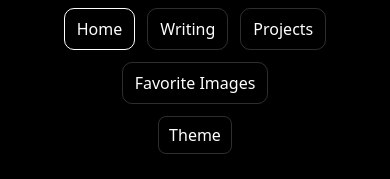
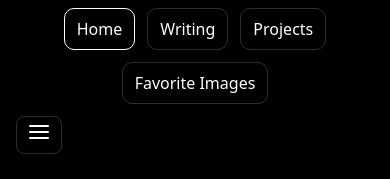
Before and after one commit to ryanduan02/website, a React (Vite) app: page / in a window 390 px wide. Shown: the top 179 px of the page. Built offline with nearby package versions, Linux system fonts and the light colour scheme.

Commit message:
add menu for mobile

```diff
--- a/src/App.css
+++ b/src/App.css
@@ -21,21 +21,112 @@
   margin-bottom: 16px;
 }
 
+.tabTrailing {
+  display: inline-flex;
+  align-items: center;
+  position: relative;
+}
+
+.mobileMenuButton {
+  display: none;
+  background: transparent;
+  border: 1px solid var(--border);
+  padding: 8px 12px;
+  border-radius: 8px;
+  cursor: pointer;
+  color: var(--text);
+}
+
+.mobileMenuButton:hover {
+  border-color: var(--text);
+}
+
+.hamburgerIcon {
+  display: flex;
+  flex-direction: column;
+  gap: 4px;
+  width: 20px;
+  height: 20px;
+}
+
+.hamburgerIcon span {
+  display: block;
+  width: 100%;
+  height: 2px;
+  background-color: var(--text);
+  border-radius: 1px;
+}
+
+.mobileMenu {
+  display: none;
+  position: absolute;
+  top: 100%;
+  right: 0;
+  margin-top: 8px;
+  background: var(--bg);
+  border: 1px solid var(--border);
+  border-radius: 8px;
+  min-width: 180px;
+  padding: 8px;
+  flex-direction: column;
+  gap: 0;
+  z-index: 100;
+}
+
+.mobileMenu.mobileMenuOpen {
+  display: flex;
+}
+
+.mobileMenuItem {
+  padding: 10px 12px;
+  border-radius: 6px;
+  border: 1px solid transparent;
+  background: transparent;
+  color: var(--text);
+  cursor: pointer;
+  text-align: left;
+  font: inherit;
+}
+
+.mobileMenuItem:hover {
+  border-color: var(--border);
+}
+
+.mobileMenuDivider {
+  height: 1px;
+  background-color: var(--border);
+  margin: 4px 0;
+}
+
+.desktopMenu {
+  display: inline-flex;
+  align-items: center;
+}
+
 @media (max-width: 639px) {
   .tabHeader {
-    flex-direction: column;
-    align-items: stretch;
+    flex-direction: row;
+    justify-content: space-between;
+    align-items: center;
   }
 
   .tabList {
-    width: 100%;
+    width: auto;
     justify-content: center;
   }
 
   .tabTrailing {
-    width: 100%;
-    flex-direction: column;
-    justify-content: center;
+    display: flex;
+    align-items: center;
+    gap: 0;
+  }
+
+  .mobileMenuButton {
+    display: block;
+  }
+
+  .desktopMenu {
+    display: none;
   }
 }
 
@@ -67,11 +158,6 @@
 .tab:focus-visible {
   outline: 2px solid var(--text);
   outline-offset: 2px;
-}
-
-.tabTrailing {
-  display: inline-flex;
-  align-items: center;
 }
 
 .themeToggle {
--- a/src/App.tsx
+++ b/src/App.tsx
@@ -11,7 +11,9 @@ import type { TabConfig, TabId } from "./types/tabs";
 
 export default function App() {
   const [theme, setTheme] = React.useState<"dark" | "light">("dark");
+  const [mobileMenuOpen, setMobileMenuOpen] = React.useState(false);
   const themeMenuRef = React.useRef<HTMLDetailsElement | null>(null);
+  const mobileMenuRef = React.useRef<HTMLDivElement | null>(null);
 
   React.useEffect(() => {
     document.documentElement.setAttribute("data-theme", theme);
@@ -19,18 +21,30 @@ export default function App() {
 
   React.useEffect(() => {
     function onPointerDown(e: PointerEvent) {
+      // Close theme menu if clicking outside
       const menu = themeMenuRef.current;
-      if (!menu || !menu.open) return;
+      if (menu && menu.open) {
         const target = e.target;
-      if (target instanceof Node && menu.contains(target)) return;
+        if (target instanceof Node && !menu.contains(target)) {
           menu.open = false;
+        }
+      }
+
+      // Close mobile menu if clicking outside
+      const mobileMenu = mobileMenuRef.current;
+      if (mobileMenuOpen && mobileMenu) {
+        const target = e.target;
+        if (target instanceof Node && !mobileMenu.contains(target)) {
+          setMobileMenuOpen(false);
+        }
+      }
     }
 
     document.addEventListener("pointerdown", onPointerDown);
     return () => {
       document.removeEventListener("pointerdown", onPointerDown);
     };
-  }, []);
+  }, [mobileMenuOpen]);
 
   const tabs: TabConfig[] = React.useMemo(
     () => [
@@ -82,6 +96,65 @@ export default function App() {
         onChange={onTabChange}
         ariaLabel="Site sections"
         trailing={
+          <>
+            <button
+              className="mobileMenuButton"
+              onClick={() => setMobileMenuOpen(!mobileMenuOpen)}
+              aria-label="Toggle menu"
+              aria-expanded={mobileMenuOpen}
+            >
+              <span className="hamburgerIcon">
+                <span></span>
+                <span></span>
+                <span></span>
+              </span>
+            </button>
+            <div
+              ref={mobileMenuRef}
+              className={`mobileMenu ${mobileMenuOpen ? "mobileMenuOpen" : ""}`}
+            >
+              <button
+                className="mobileMenuItem"
+                onClick={() => {
+                  navigate("/favorite-images");
+                  setMobileMenuOpen(false);
+                }}
+              >
+                Favorite Images
+              </button>
+              <div className="mobileMenuDivider"></div>
+              <details className="themeDropdown" ref={themeMenuRef}>
+                <summary className="themeDropdownSummary">Theme</summary>
+
+                <div className="themeDropdownMenu" role="menu" aria-label="Theme options">
+                  <button
+                    type="button"
+                    role="menuitemradio"
+                    aria-checked={theme === "light"}
+                    className={`themeDropdownItem ${theme === "light" ? "themeDropdownItemActive" : ""}`}
+                    onClick={() => {
+                      setTheme("light");
+                      if (themeMenuRef.current) themeMenuRef.current.open = false;
+                    }}
+                  >
+                    Light
+                  </button>
+                  <button
+                    type="button"
+                    role="menuitemradio"
+                    aria-checked={theme === "dark"}
+                    className={`themeDropdownItem ${theme === "dark" ? "themeDropdownItemActive" : ""}`}
+                    onClick={() => {
+                      setTheme("dark");
+                      if (themeMenuRef.current) themeMenuRef.current.open = false;
+                    }}
+                  >
+                    Dark
+                  </button>
+                </div>
+              </details>
+            </div>
+            <div className="desktopMenu">
               <div className="themeToggle" aria-label="Theme selector">
                 <details className="themeDropdown" ref={themeMenuRef}>
                   <summary className="themeDropdownSummary">Theme</summary>
@@ -114,6 +187,8 @@ export default function App() {
                   </div>
                 </details>
               </div>
+            </div>
+          </>
         }
       />
     </div>
```
Lines whose indentation alone changed are shown as unchanged.
